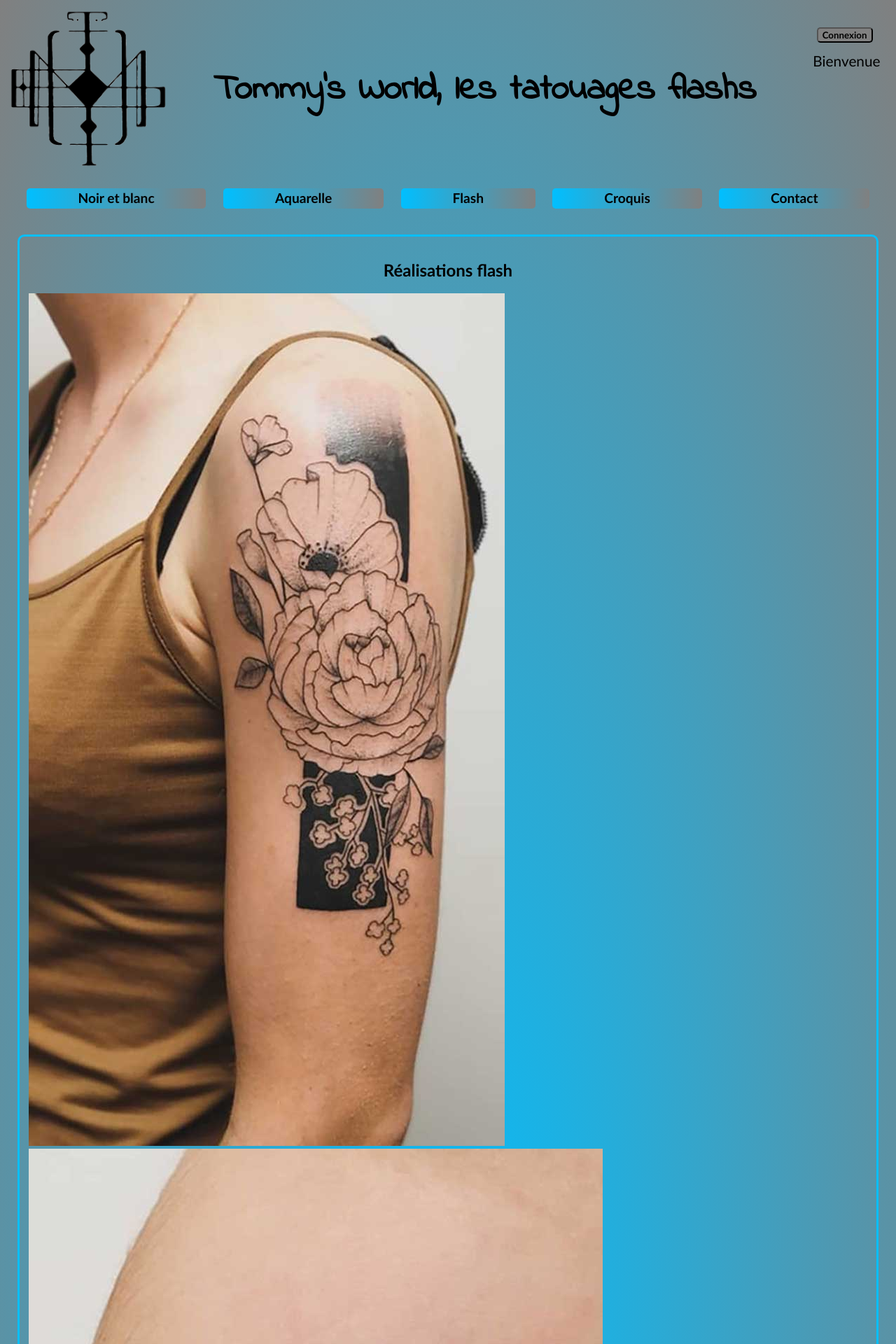
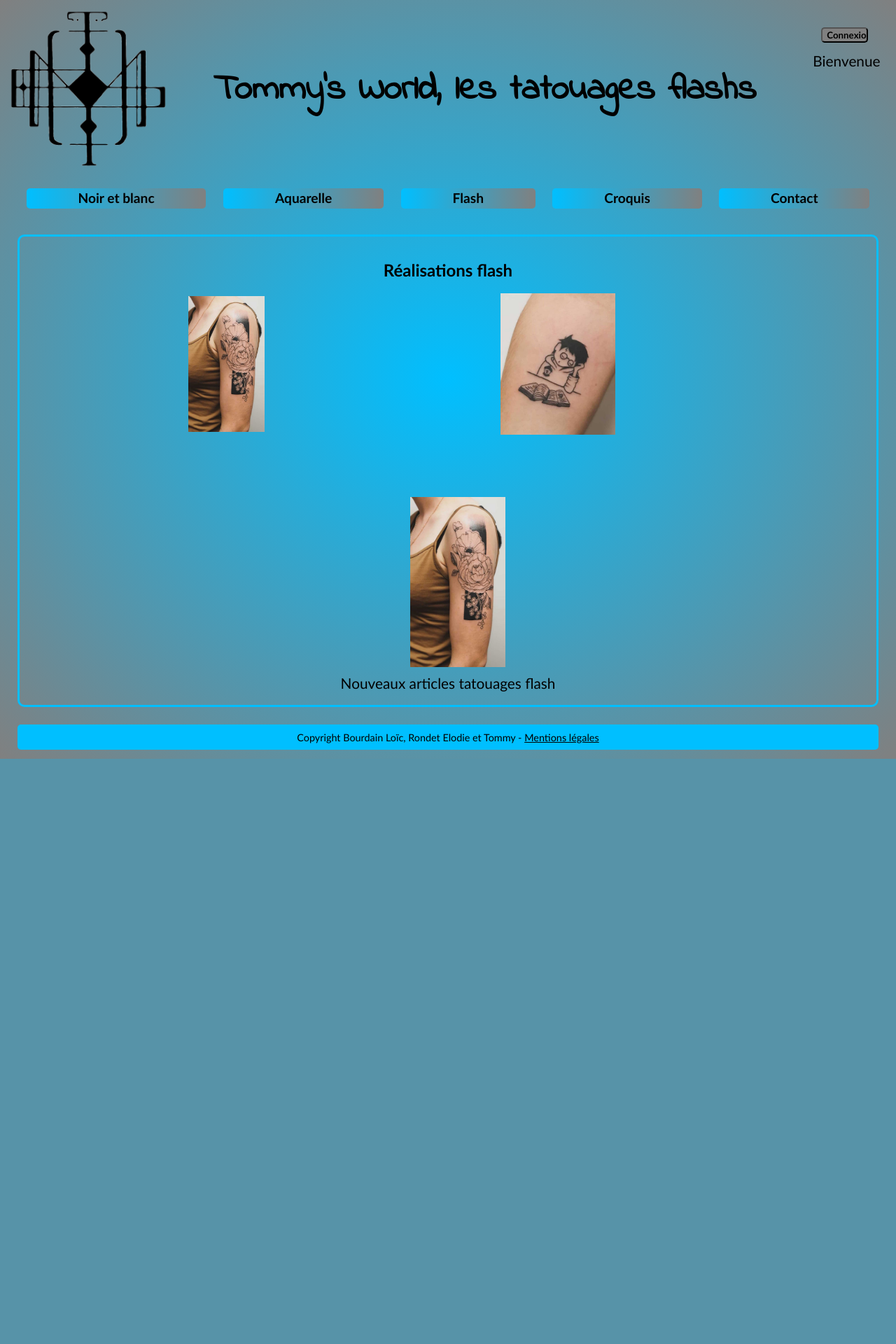
Before and after one commit to tommysworld/site_test, a PHP site: page /flash.php in a window 1280 px wide. Shown: the top 1920 px of the page at 70% size. After the commit the page ends 1084 px from the top, so only its background shows below. Run offline with PHP 8.4, Linux system fonts and the light colour scheme; data that the repository does not hold is empty.

Commit message:
Add files via upload
Changements css dans image.css et placement.css lié aux boucles dans les pages articles

```diff
--- a/css/image.css
+++ b/css/image.css
@@ -35,10 +35,22 @@ img.article{
 }
 
 img.nouveauxarticles{
-	width: 10%;
-	height: 10%;
-	margin: center;
+	width: 30%;
+	margin: auto;
 }
+
+img.categorie1{
+	width: 20%;
+	margin-left: 42%;
+
+}
+
+img.categorie2{
+	width: 25%;
+	margin-left: 20%;
+}
+
+
 
 /*Format animation*/
 a.menu li{
--- a/css/placement.css
+++ b/css/placement.css
@@ -14,6 +14,12 @@ body{
 div.banniere{
 	display: flex;
 	flex-direction: row;
+}
+
+div.categorie{
+	display: flex;
+	flex-direction: row;
+	justify-content: space-around;
 }
 
 div.responsive{
@@ -47,6 +53,8 @@ article{
 	padding: 1%;
 }
 
+/*Conteneurs*/
+
 div.presentation{
 	display: flex;
 }
@@ -74,6 +82,12 @@ div.description{
 div.ligne{
 	display: flex;
 	padding: 0.5%;
+}
+
+div.lignecategorie{
+	display: flex;
+	padding: 2.5%;
+	margin-left: 10%;
 }
 
 div.paragraphe{
@@ -118,26 +132,7 @@ section.informations{
   margin: auto;
 }
 
-#reset{
-  display: block;
-  margin: 1em auto;
-  width: 10%;
-  min-width: 5em;
-  height: auto;
-  border-style: outset;
-  border-radius: 5px;
-}
-
-#connexion{
-  display: block;
-  margin: 1em auto;
-  width: 10%;
-  min-width: 6em;
-  height: auto;
-  border-style: outset;
-  border-radius: 5px;
-
-}
+/*Boutons*/
 
 #deconnexion{
   display: block;
@@ -150,16 +145,6 @@ section.informations{
 
 }
 
-#supprimer{
-  display: block;
-  margin: 1em auto;
-  width: 20%;
-  min-width: 7em;
-  height: auto;
-  border-style: outset;
-  border-radius: 5px;
-
-}
 #retour, #retour2 {
   display: block;
   margin: 1em auto;
@@ -171,10 +156,10 @@ section.informations{
 
 }
 
-#connexionadm{
+#ajouter, #supprimerarticle, #nouvelarticle, #supprimer, #connexionadm {
   display: block;
   margin: 1em auto;
-  width: 10%;
+  width: 15%;
   min-width: 6em;
   height: auto;
   border-style: outset;
@@ -182,53 +167,10 @@ section.informations{
 
 }
 
-#nouvelarticle{
+#modifier, #submit, #reset, #connexion {
   display: block;
   margin: 1em auto;
-  width: 20%;
-  min-width: 6em;
-  height: auto;
-  border-style: outset;
-  border-radius: 5px;
-
-}
-
-#ajouter{
-  display: block;
-  margin: 1em auto;
-  width: 20%;
-  min-width: 6em;
-  height: auto;
-  border-style: outset;
-  border-radius: 5px;
-
-}
-
-#supprimerarticle{
-  display: block;
-  margin: 1em auto;
-  width: 20%;
-  min-width: 6em;
-  height: auto;
-  border-style: outset;
-  border-radius: 5px;
-
-}
-
-#submit{
-  display: block;
-  margin: 1em auto;
-  width: 10%;
-  min-width: 5em;
-  height: auto;
-  border-style: outset;
-  border-radius: 5px;
-}
-
-#modifier{
-  display: block;
-  margin: 1em auto;
-  width: 10%;
+  width: 15%;
   min-width: 5em;
   height: auto;
   border-style: outset;
@@ -249,12 +191,24 @@ div.articles{
   flex-direction : column;
 }
 
+/*texte*/
+
 p.lien{
   margin: 0% 3%;
 }
 
 p.article{
   margin: auto;
+}
+
+p.categorie1{
+  margin: auto;
+  margin-left: 6%;
+}
+
+p.categorie2{
+  margin: auto;
+  margin-left: 29%;
 }
 
 p.textarea{
@@ -270,6 +224,8 @@ h1.banniere{
 	width: 80%;
 	margin: auto;
 }
+
+/*Pied de page*/
 
 footer.p{
   margin: 0.9em auto;
```
